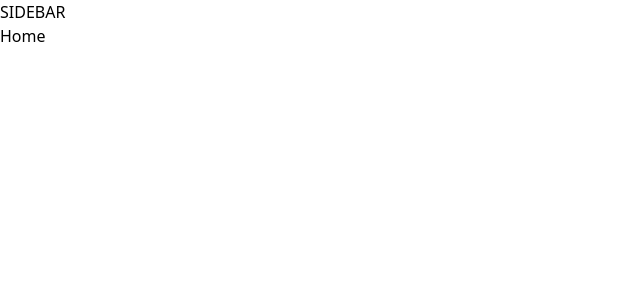
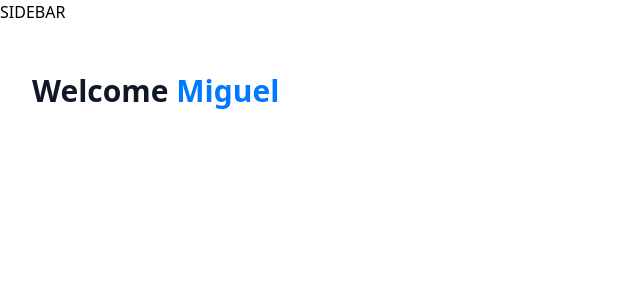
Before and after one commit to miguel-ardz/banking, a Next.js app: page / in a window 1280 px wide. Shown: the top 300 px of the page, without its empty margins (0-640 px from the left). Built offline with nearby package versions, Linux system fonts and the light colour scheme.

Commit message:
UI updates

```diff
--- a/app/(root)/page.tsx
+++ b/app/(root)/page.tsx
@@ -1,8 +1,22 @@
-import React from 'react'
+import HeaderBox from '@/components/HeaderBox'
 
 const Home = () => {
+
+  const loggedIn = { firstName: 'Miguel' };
+
   return (
-    <div>Home</div>
+    <section className="home">
+      <div className="home-content">
+        <header className="home-header">
+          <HeaderBox
+            type="greeting"
+            title="Welcome"
+            user={loggedIn?.firstName || 'Guest'}
+            subtext="Access and manage your account and transactions efficiently."
+          />
+        </header>
+      </div>
+    </section>
   )
 }
 
--- /dev/null
+++ b/components/HeaderBox.tsx
@@ -0,0 +1,18 @@
+const HeaderBox = ({ type = "title", title, subtext, user }: HeaderBoxProps) => {
+  return (
+    <div className="header-box">
+        <h1 className="header-box-title">
+            {title}
+            {type === 'greeting' &&
+            (
+                <span className="text-bankGradient">
+                    &nbsp;{user}
+                </span>
+            )}
+        </h1>
+        <p></p>
+    </div>
+  )
+}
+
+export default HeaderBox
```
